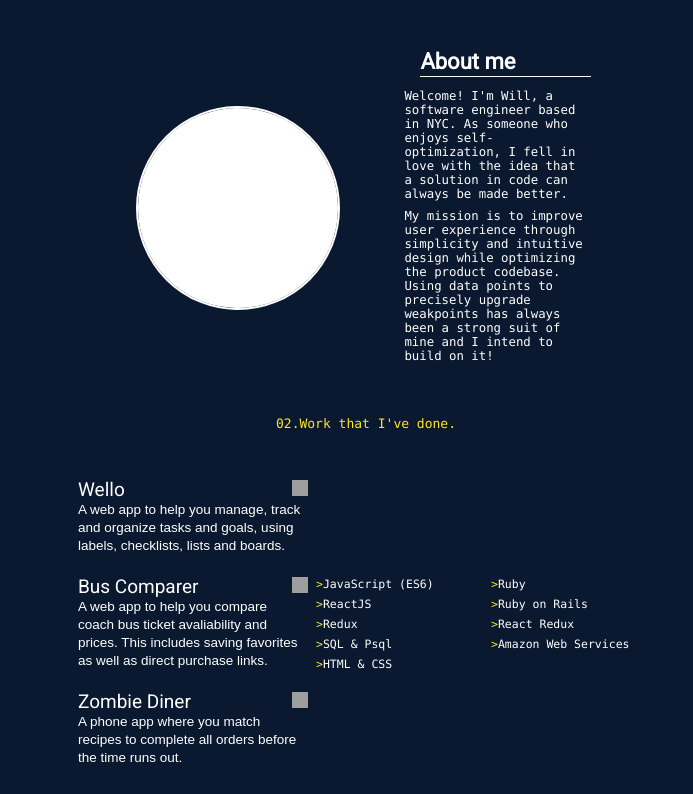
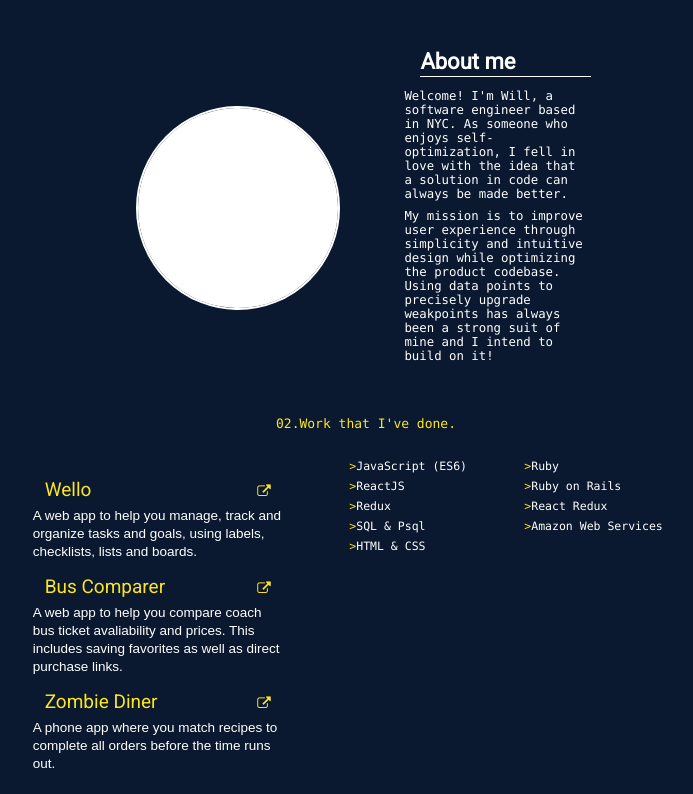
Before and after one commit to willsinn/ws-portfolio, a React (Create React App) app: page / in a window 1280 px wide. Shown: the part 1260-2054 px from the top of the page, without its empty margins (274-967 px from the left). Built offline with nearby package versions, Linux system fonts and the light colour scheme; grey boxes are pictures that could not be loaded; a web font is replaced by a local one.

Commit message:
finish layout for work

```diff
--- a/src/App.css
+++ b/src/App.css
@@ -1,6 +1,6 @@
 :root {
   --txt-yw: rgb(252, 230, 35, 1);
-  --main-txt-wht: #fff;
+  --txt-wht: #fff;
 }
 
 body {
@@ -111,7 +111,7 @@ li {
 }
 .active-link {
   text-decoration: none;
-  color: var(--main-txt-wht);
+  color: var(--txt-wht);
 }
 .row {
   display: flex;
@@ -172,6 +172,13 @@ li {
   max-width: 250px;
   position: relative;
 }
+.work-content {
+  min-width: 800px;
+  display: flex;
+  justify-content: space-evenly;
+  align-items: flex-start;
+  height: 100%;
+}
 .tech-skills-cont {
   width: 350px;
 }
@@ -184,9 +191,10 @@ li {
   font-size: 19px;
   text-decoration: none;
   font-family: "Roboto", sans-serif;
-  color: var(--main-txt-wht);
+  color: var(--txt-yw);
   padding: 6px 12px;
   border-radius: 2px;
+  justify-content: space-between;
 }
 .prj-title:hover {
   background: rgba(9, 30, 66, 0.04);
@@ -194,11 +202,17 @@ li {
 .prj-link {
   font-size: 14px;
 }
+
+.prj-title.row a i:hover {
+  font-weight: 900;
+}
+
 .prj-desc {
   line-height: 18px;
   font-size: 0.85em;
   font-family: "Hind Madurai", sans-serif;
   font-size: 13.5px;
+  color: var(--txt-wht);
 }
 .contact-item {
   width: 100%;
@@ -345,7 +359,7 @@ li {
 }
 .fa {
   font-size: 32px;
-  color: var(--main-txt-wht);
+  color: var(--txt-wht);
 }
 .fa:hover {
   color: var(--txt-yw);
--- a/src/components/Project.js
+++ b/src/components/Project.js
@@ -1,39 +1,22 @@
 import React from "react";
 
-import OpenLinkIcon from "../images/open-link-icon.png";
-
-const Project = ({ project, active, handleRenderActive }) => {
-  console.log(project, active);
+const Project = ({ project }) => {
+  const icn = { color: "var(--txt-yw)", fontSize: "13.5px" };
 
   return (
     <li className="project-item">
       <div className="col-1">
-        <div>
-          {active === project.title ? (
-            <div
-              style={{ backgroundColor: "#e4f0f6", color: "#0079bf" }}
-              className="prj-title"
-              onClick={(e) => handleRenderActive(e, project.title)}
-            >
-              <div>{project.title}</div>
-              <a href={project.link} target="_blank" rel="noopener noreferrer">
-                <img className="open-link-icon" src={OpenLinkIcon} alt="" />
-              </a>
-              <div className="prj-desc">{project.desc}</div>
-            </div>
-          ) : (
-            <div
-              className="prj-title"
-              onClick={(e) => handleRenderActive(e, project.title)}
-            >
-              <div>{project.title}</div>
-              <a href={project.link} target="_blank" rel="noopener noreferrer">
-                <img className="open-link-icon" src={OpenLinkIcon} alt="" />
-              </a>
-              <div className="prj-desc">{project.desc}</div>
-            </div>
-          )}
+        <div className="prj-title row">
+          <div>{project.title}</div>
+          <a href={project.link} target="_blank" rel="noopener noreferrer">
+            <i
+              className="fa fa-external-link"
+              style={icn}
+              aria-hidden="true"
+            ></i>
+          </a>
         </div>
+        <div className="prj-desc">{project.desc}</div>
       </div>
     </li>
   );
--- a/src/components/Skill.js
+++ b/src/components/Skill.js
@@ -2,7 +2,7 @@ import React from "react";
 
 const Skill = ({ skill }) => {
   const icnStyle = { color: "var(--txt-yw)" };
-  const txtStyle = { color: "var(--main-txt-wht)" };
+  const txtStyle = { color: "var(--txt-wht)" };
   return (
     <li className="skill-item" key={`${skill.name}-id`}>
       <div>
--- a/src/components/WorkPage.js
+++ b/src/components/WorkPage.js
@@ -1,4 +1,4 @@
-import React, { useState } from "react";
+import React from "react";
 import ProjectList from "./ProjectList";
 import SkillList from "./SkillList";
 
@@ -9,7 +9,7 @@ const WorkPage = () => {
         <div>02.</div>
         <div>Work that I've done.</div>
       </div>
-      <div className="row">
+      <div className="work-content row">
         <ProjectList />
         <SkillList />
       </div>
```
